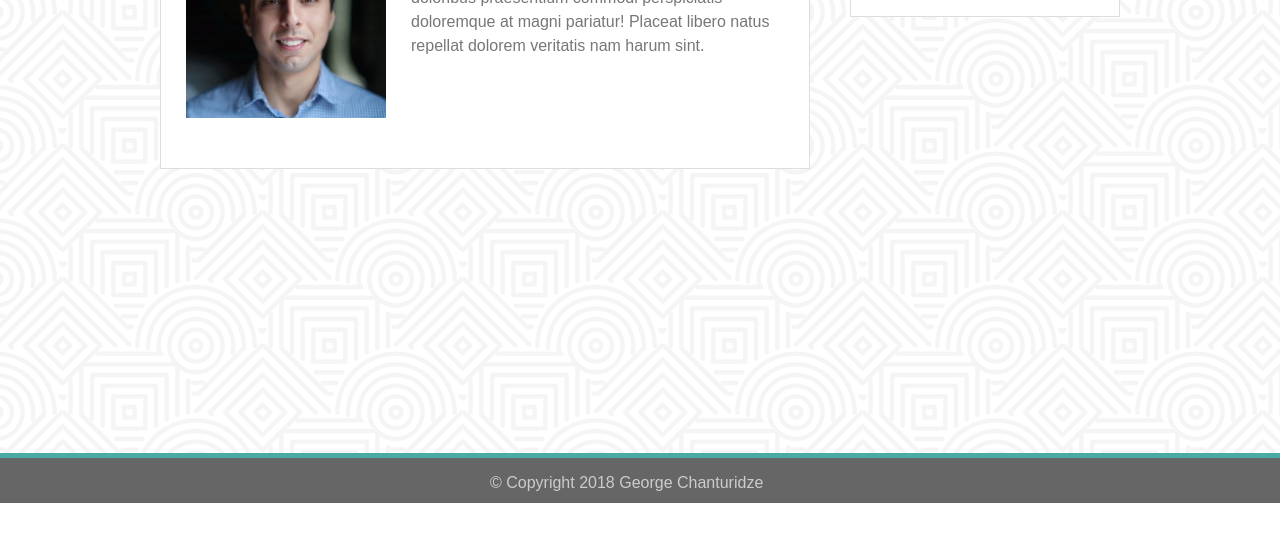
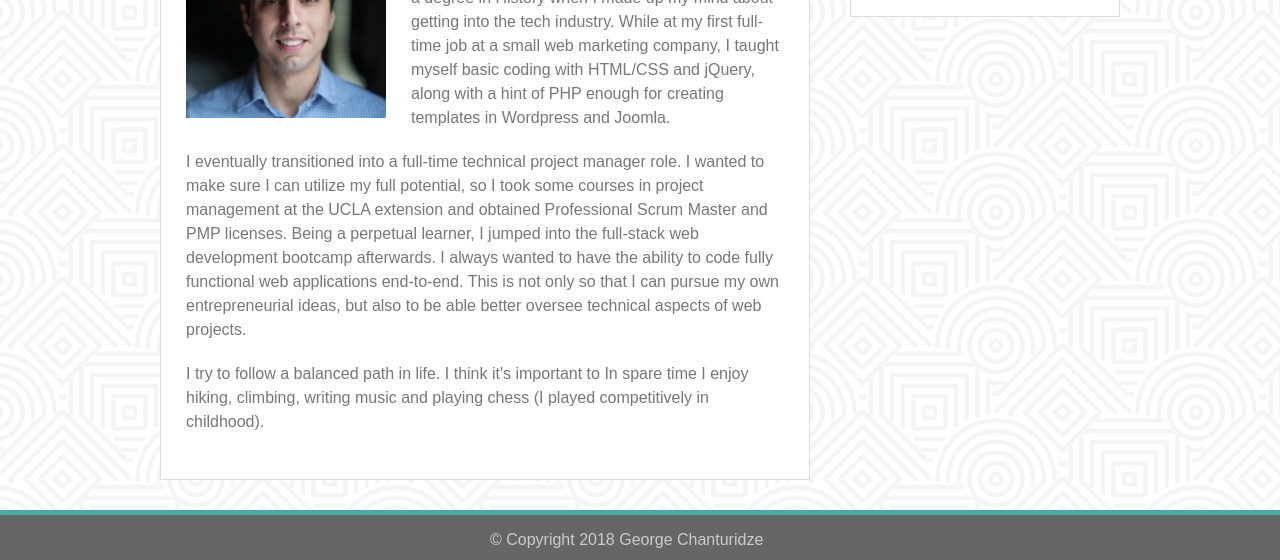
Before and after one commit to geochanto/Basic-Portfolio, a plain HTML site: page index.html in a window 1280 px wide. Shown: the part 297-857 px from the top of the page. Before the commit the page ends 800 px from the top, so only its background shows below. Drawn offline with Linux system fonts and the light colour scheme; a script that the page names is missing.

Commit message:
add bio & fix sticky footer

```diff
--- a/assets/css/style.css
+++ b/assets/css/style.css
@@ -103,7 +103,7 @@ nav a:hover {
 #main-container {
     width: 960px;
     margin: 0 auto;
-    padding: 30px 0 80px 0;
+    padding: 30px 0 30px 0;
     overflow: hidden;
 }
 
@@ -116,6 +116,10 @@ nav a:hover {
 #main {
     width: 650px;
     float: left;
+}
+
+#main p {
+    padding-bottom: 20px;
 }
 
 /* images set with CSS background image */
@@ -314,16 +318,6 @@ footer {
 }
 
 /* Make footer sticky */
-html, body {
-    height: 100%;
-    margin: 0;
+#wrap-page {
+    min-height: calc(100vh - 50px);
 }
-
-#wrap-page {
-    height: 100%;
-    margin-bottom: -50px;
-}
-
-#push {
-    height: 50px;
-}
--- a/index.html
+++ b/index.html
@@ -30,8 +30,15 @@
         <h1>About Me</h1>
         <p>
            <span id="profile" class="img"></span>
-           Lorem ipsum dolor sit amet consectetur adipisicing elit. Numquam, quidem sequi, reiciendis aliquid, doloribus praesentium commodi perspiciatis doloremque at magni pariatur! Placeat libero natus repellat dolorem veritatis nam harum sint.
+           I've been fascinated by technology since childhood, but it was not until after graduating from UCLA with a degree in History when I made up my mind about getting into the tech industry. While at my first full-time job at a small web marketing company, I taught myself basic coding with HTML/CSS and jQuery, along with a hint of PHP enough for creating templates in Wordpress and Joomla.
         </p>
+        <p>
+                I eventually transitioned into a full-time technical project manager role. I wanted to make sure I can utilize my full potential, so I took some courses in project management at the UCLA extension and obtained Professional Scrum Master and PMP licenses. Being a perpetual learner, I jumped into the full-stack web development bootcamp afterwards. I always wanted to have the ability to code fully functional web applications end-to-end. This is not only so that I can pursue my own entrepreneurial ideas, but also to be able better oversee technical aspects of web projects.
+            </p>
+            <p>
+                I try to follow a balanced path in life. I think it's important to  In spare time I enjoy hiking, climbing, writing music and playing chess (I played competitively in childhood).
+            </p>
+
     </main>
     <aside id="sidebar">
         <h2>Connect With Me</h2>
@@ -41,7 +48,6 @@
             <li><a target="_blank" href="https://stackoverflow.com/users/2446406/george-chanturidze?tab=profile"><span id="stackoverflow" class="icon fab fa-stack-overflow"></span></a></li>
         </ul>
     </aside>
-    <div id="push"></div>
 </div>
 </div>
 <footer>
```
Also changed, not shown: contact.html (+1 -2 lines), portfolio.html (+1 -1 lines).
